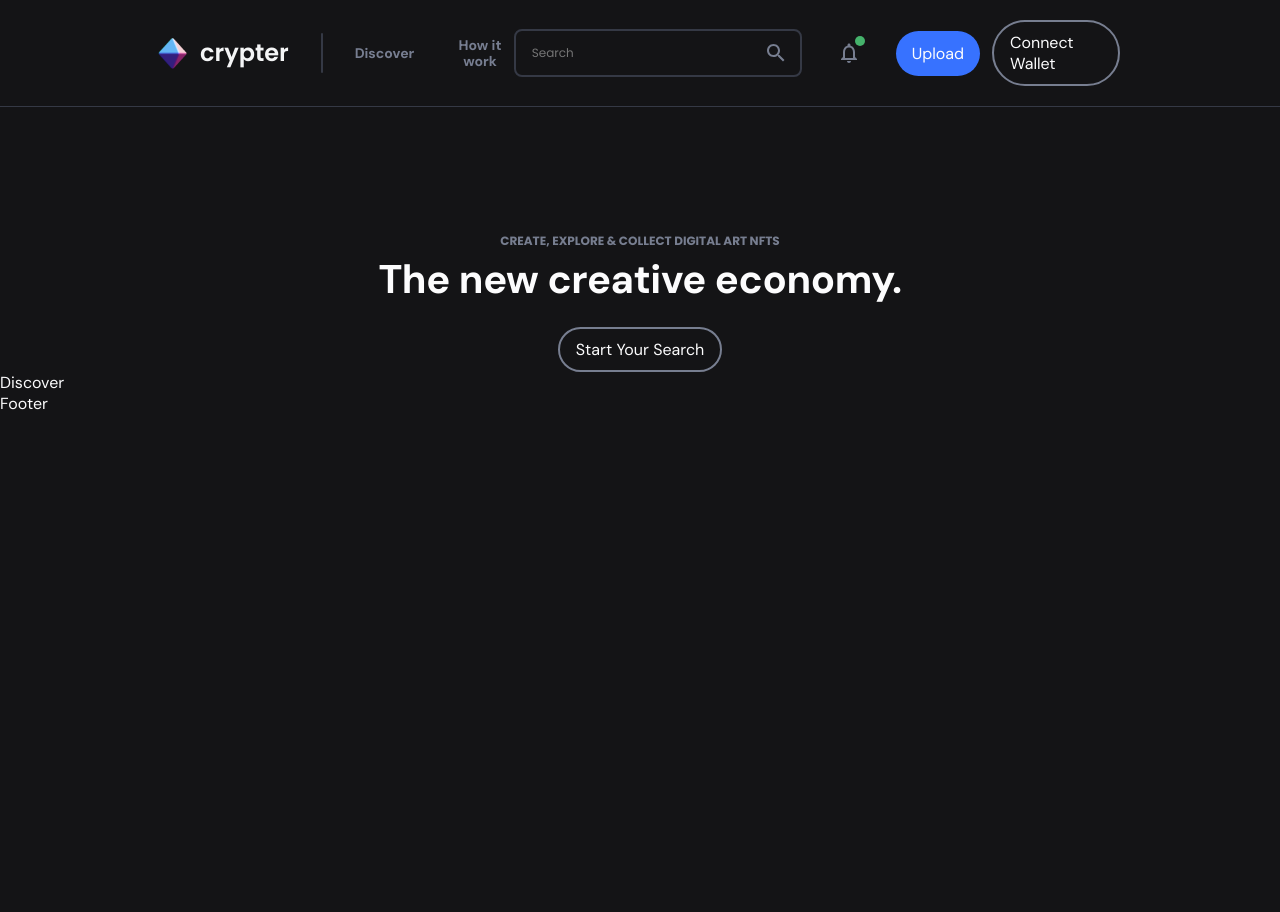
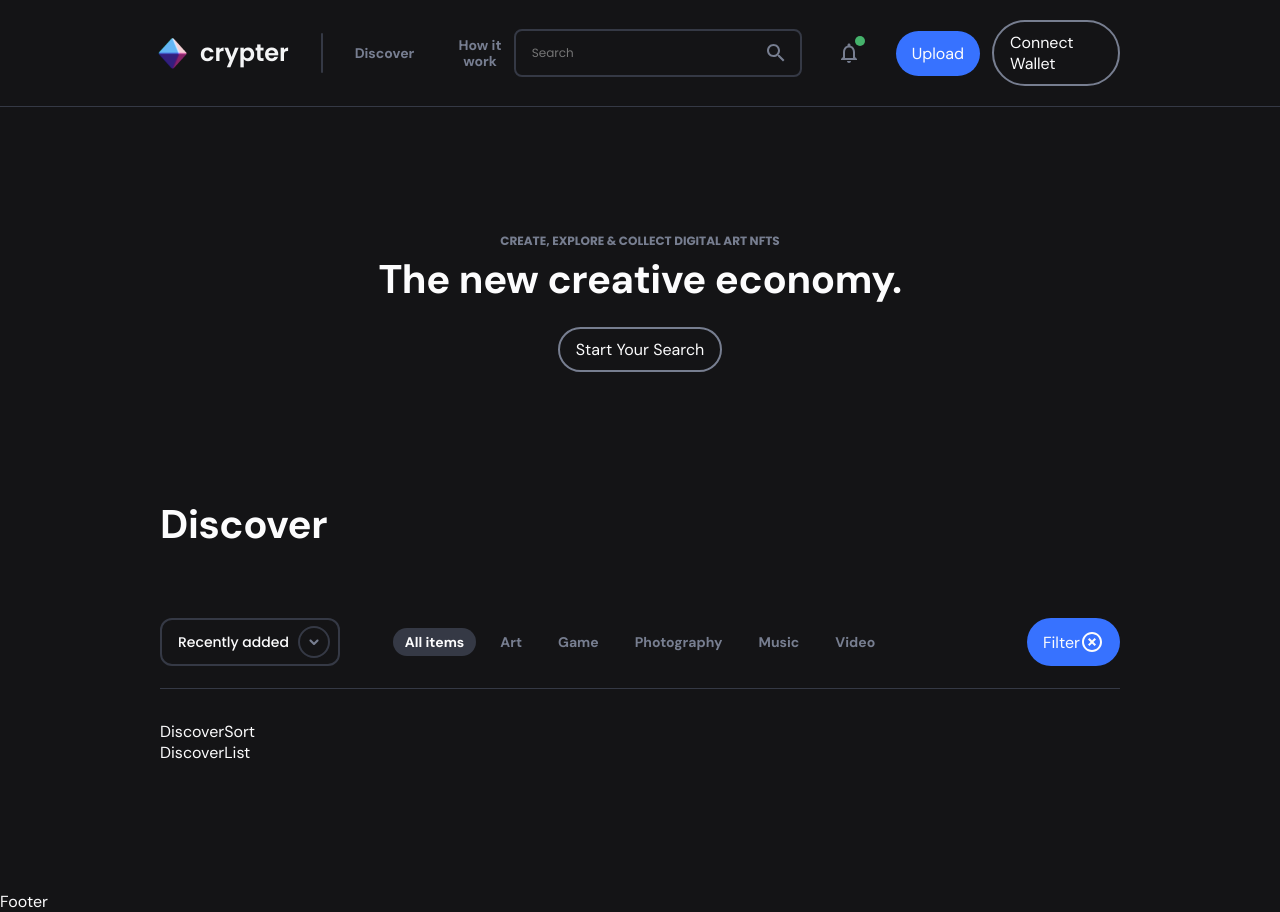
Before and after one commit to hchinh/test, a React (Create React App) app: page / in a window 1280 px wide. Before the commit the page ends 800 px from the top, so only its background shows below. Built offline with nearby package versions, Linux system fonts and the light colour scheme; no server answers.

Commit message:
dropdown + filter

```diff
--- /dev/null
+++ b/src/components/Dropdown.jsx
@@ -0,0 +1,55 @@
+import { makeStyles } from '@mui/styles';
+import React from 'react';
+
+const useStyles = makeStyles({
+  root: {
+    display: 'flex',
+    flexFlow: 'row nowrap',
+    alignItems: 'center',
+    justifyContent: 'space-between',
+    padding: '6px 8px 6px 16px',
+    border: '2px solid #353945',
+    borderRadius: '12px',
+    width: '180px',
+  },
+
+  label: {
+    fontFamily: 'Poppins',
+    fontWeight: 500,
+    fontSize: '14px',
+    lineHeight: '24px',
+  },
+
+  arrow: {
+    position: 'relative',
+    width: '32px',
+    height: '32px',
+    border: '2px solid #353945',
+    borderRadius: '50%',
+    cursor: 'pointer',
+
+    '& > img': {
+      position: 'absolute',
+      objectFit: 'cover',
+      objectPosition: 'center',
+      top: '50%',
+      left: '50%',
+      transform: 'translate(-50%, -50%)',
+    },
+  },
+});
+
+function Dropdown({ label }) {
+  const classes = useStyles();
+
+  return (
+    <div className={classes.root}>
+      <p className={classes.label}>{label}</p>
+      <div className={classes.arrow}>
+        <img src="/assets/arrow.png" alt="shape" />
+      </div>
+    </div>
+  );
+}
+
+export default Dropdown;
--- a/src/components/RoundedButton.jsx
+++ b/src/components/RoundedButton.jsx
@@ -9,6 +9,9 @@ RoundedButton.propTypes = {
 
 const useStyles = makeStyles({
   root: {
+    display: 'flex',
+    alignItems: 'center',
+    justifyContent: 'space-between',
     padding: '10px 16px',
     borderRadius: '90px',
     cursor: 'pointer',
@@ -16,6 +19,9 @@ const useStyles = makeStyles({
   },
 
   active: {
+    display: 'flex',
+    alignItems: 'center',
+    justifyContent: 'space-between',
     padding: '12px 16px',
     cursor: 'pointer',
     borderRadius: '90px',
@@ -24,10 +30,15 @@ const useStyles = makeStyles({
   },
 });
 
-function RoundedButton({ label, primary }) {
+function RoundedButton({ label, primary, icon }) {
   const classes = useStyles();
 
-  return <span className={primary ? classes.active : classes.root}>{label}</span>;
+  return (
+    <span className={primary ? classes.active : classes.root}>
+      {label}
+      {icon}
+    </span>
+  );
 }
 
 export default RoundedButton;
--- a/src/features/Discover/components/Banner.jsx
+++ b/src/features/Discover/components/Banner.jsx
@@ -6,7 +6,6 @@ const useStyles = makeStyles({
   root: {
     display: 'flex',
     flexFlow: 'column nowrap',
-    justifyContent: 'flex-end',
     alignItems: 'center',
   },
 
--- a/src/features/Discover/components/Discover/Discover.jsx
+++ b/src/features/Discover/components/Discover/Discover.jsx
@@ -1,7 +1,33 @@
+import { makeStyles } from '@mui/styles';
 import React from 'react';
+import DiscoverFilters from '../DiscoverFilters/DiscoverFilters';
+import DiscoverList from './DiscoverList';
+
+const useStyles = makeStyles({
+  root: {
+    display: 'flex',
+    flexFlow: 'column nowrap',
+    padding: '128px 160px',
+  },
+
+  title: {
+    fontSize: '40px',
+    lineHeight: '48px',
+    letterSpacing: '-0.01em',
+    marginBottom: '80px',
+  },
+});
 
 function Discover({ vehicleList = [] }) {
-  return <div>Discover</div>;
+  const classes = useStyles();
+
+  return (
+    <div className={classes.root}>
+      <h1 className={classes.title}>Discover</h1>
+      <DiscoverFilters />
+      <DiscoverList vehicleList={vehicleList} />
+    </div>
+  );
 }
 
 export default Discover;
--- a/src/features/Discover/components/Discover/DiscoverList.jsx
+++ b/src/features/Discover/components/Discover/DiscoverList.jsx
@@ -0,0 +1,7 @@
+import React from 'react';
+
+function DiscoverList({ vehicleList = [] }) {
+  return <div>DiscoverList</div>;
+}
+
+export default DiscoverList;
--- /dev/null
+++ b/src/features/Discover/components/DiscoverFilters/DiscoverFilters.jsx
@@ -0,0 +1,31 @@
+import { makeStyles } from '@mui/styles';
+import React from 'react';
+import DiscoverSort from './DiscoverSort';
+import FilterByCategory from './FilterByCategory';
+
+const useStyles = makeStyles({
+  root: {
+    display: 'flex',
+    flexFlow: 'column nowrap',
+  },
+
+  divider: {
+    height: '1px',
+    backgroundColor: '#353945',
+    margin: '32px 0',
+  },
+});
+
+function DiscoverFilters() {
+  const classes = useStyles();
+
+  return (
+    <div className={classes.root}>
+      <FilterByCategory />
+      <div className={classes.divider}></div>
+      <DiscoverSort />
+    </div>
+  );
+}
+
+export default DiscoverFilters;
--- /dev/null
+++ b/src/features/Discover/components/DiscoverFilters/DiscoverSort.jsx
@@ -0,0 +1,7 @@
+import React from 'react';
+
+function DiscoverSort() {
+  return <div>DiscoverSort</div>;
+}
+
+export default DiscoverSort;
--- /dev/null
+++ b/src/features/Discover/components/DiscoverFilters/FilterByCategory.jsx
@@ -0,0 +1,80 @@
+import { HighlightOffOutlined } from '@mui/icons-material';
+import { makeStyles } from '@mui/styles';
+import Dropdown from 'components/Dropdown';
+import RoundedButton from 'components/RoundedButton';
+import React from 'react';
+
+const useStyles = makeStyles({
+  root: {
+    position: 'relative',
+    display: 'flex',
+    flexFlow: 'row nowrap',
+    alignItems: 'center',
+    justifyContent: 'center',
+  },
+
+  left: {
+    position: 'absolute',
+    left: 0,
+    display: 'flex',
+    flexFlow: 'row nowrap',
+    alignItems: 'center',
+  },
+
+  right: {
+    position: 'absolute',
+    right: 0,
+    display: 'flex',
+    flexFlow: 'row nowrap',
+    alignItems: 'center',
+  },
+
+  menu: {
+    display: 'flex',
+    flexFlow: 'row nowrap',
+
+    '& > li': {
+      color: '#777E90',
+      fontWeight: 'bold',
+      fontSize: '14px',
+      lineHeight: '16px',
+      cursor: 'pointer',
+      padding: '6px 12px',
+    },
+
+    '& > li:not(:last-child)': {
+      marginRight: '12px',
+    },
+
+    '& > li:first-child': {
+      backgroundColor: '#353945',
+      color: '#FCFCFD',
+      borderRadius: '100px',
+    },
+  },
+});
+
+function FilterByCategory() {
+  const classes = useStyles();
+
+  return (
+    <div className={classes.root}>
+      <div className={classes.left}>
+        <Dropdown label="Recently added" />
+      </div>
+      <ul className={classes.menu}>
+        <li>All items</li>
+        <li>Art</li>
+        <li>Game</li>
+        <li>Photography</li>
+        <li>Music</li>
+        <li>Video</li>
+      </ul>
+      <div className={classes.right}>
+        <RoundedButton label="Filter" primary={true} icon={<HighlightOffOutlined />} />
+      </div>
+    </div>
+  );
+}
+
+export default FilterByCategory;
```
Also changed, not shown: public/assets/arrow.png (added), src/features/Discover/components/Discover/DiscoverFilters.jsx (deleted).
